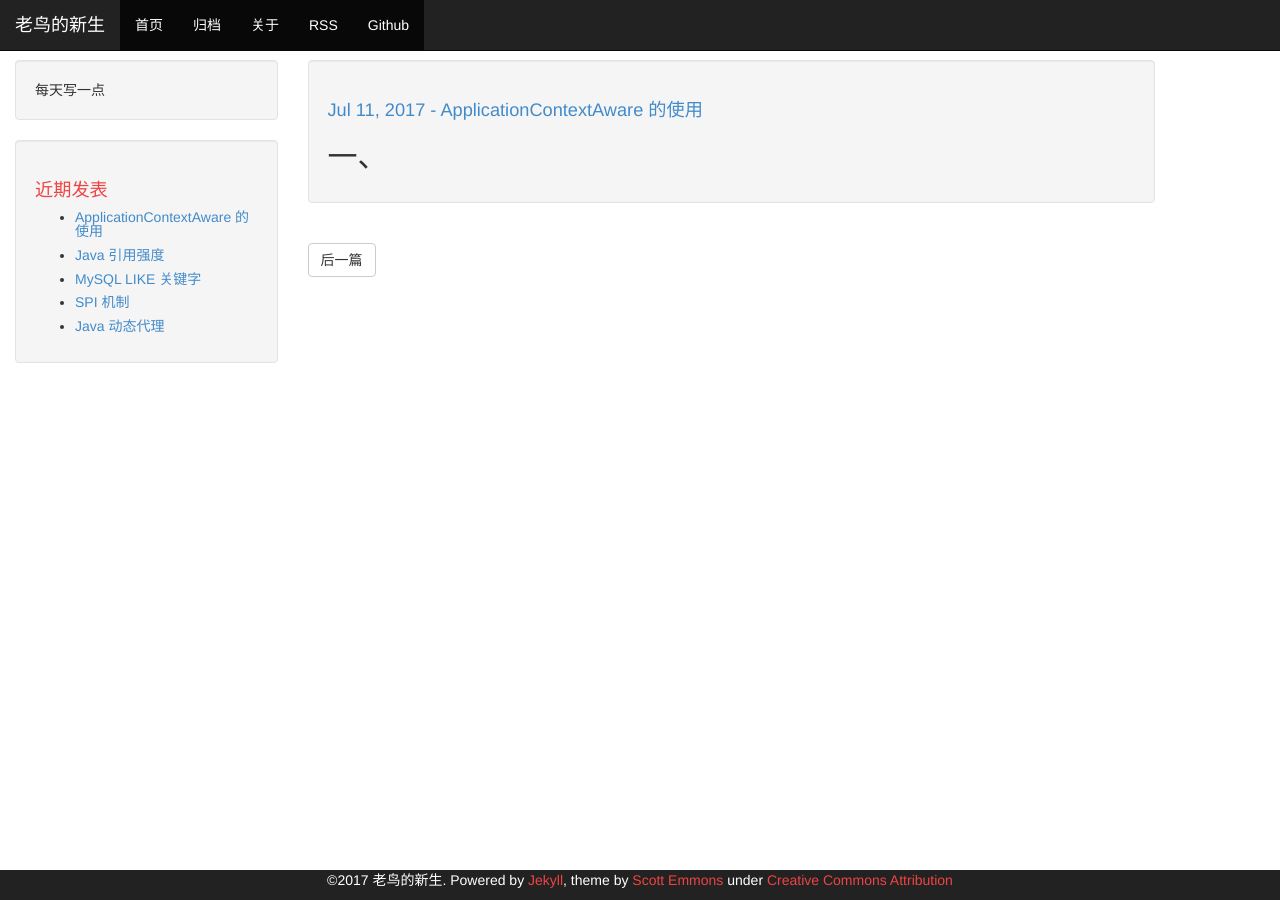
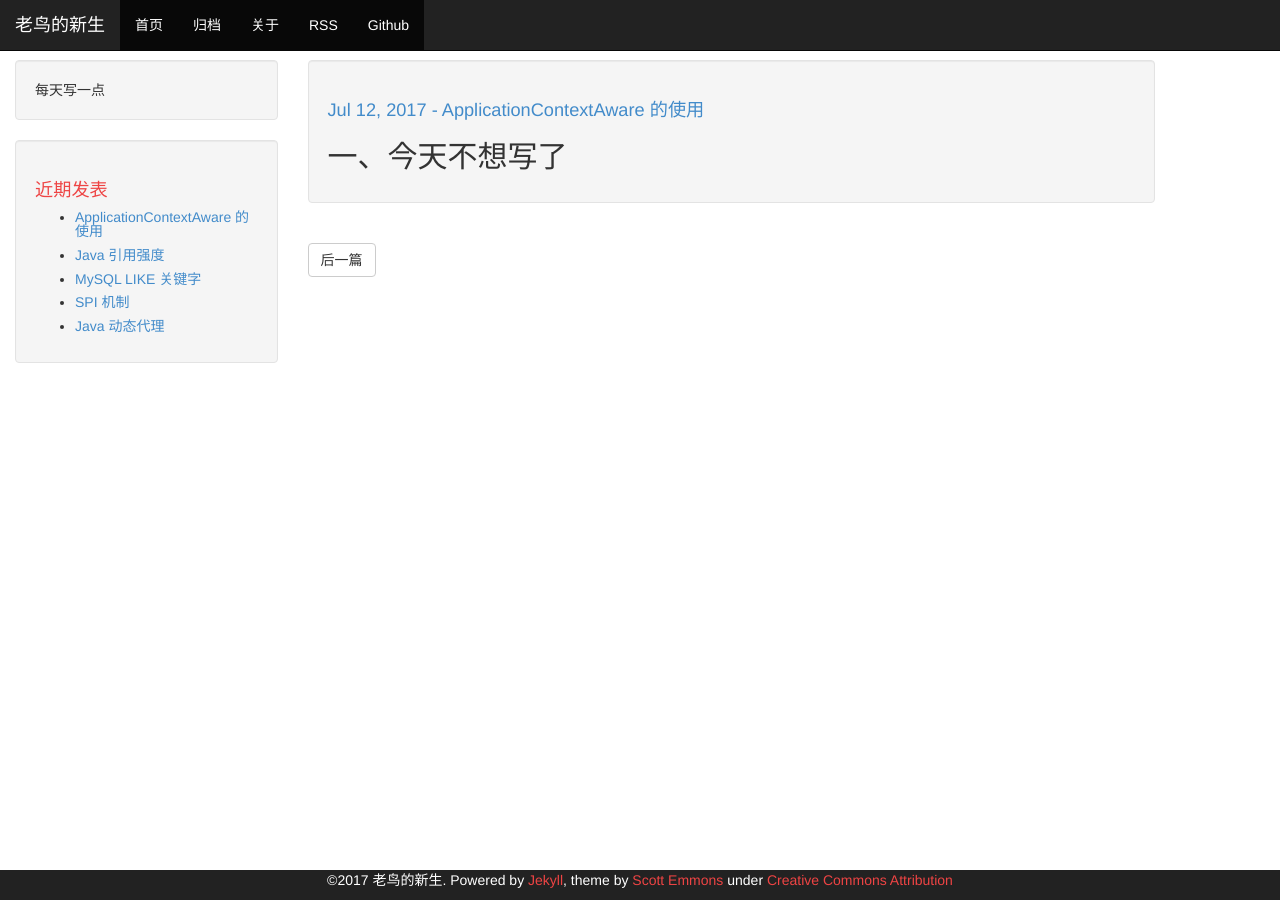
Before and after one commit to jyjsjd/jyjsjd.github.io, a Jekyll site: the page built from _posts/2017-07-12-spring-cache-manager.md, in a window 1280 px wide. Built offline with Jekyll 4.4.1, drawn with Linux system fonts in a browser that asks for light colours.

```diff
--- a/_posts/2017-07-11-spring-cache-manager.md
+++ b/_posts/2017-07-12-spring-cache-manager.md
@@ -8,4 +8,4 @@ email: jyjsjd@hotmail.com
 description: ApplicationContextAware
 ---
 
-## 一、
+## 一、今天不想写了
```
Also changed, not shown: README.md.
